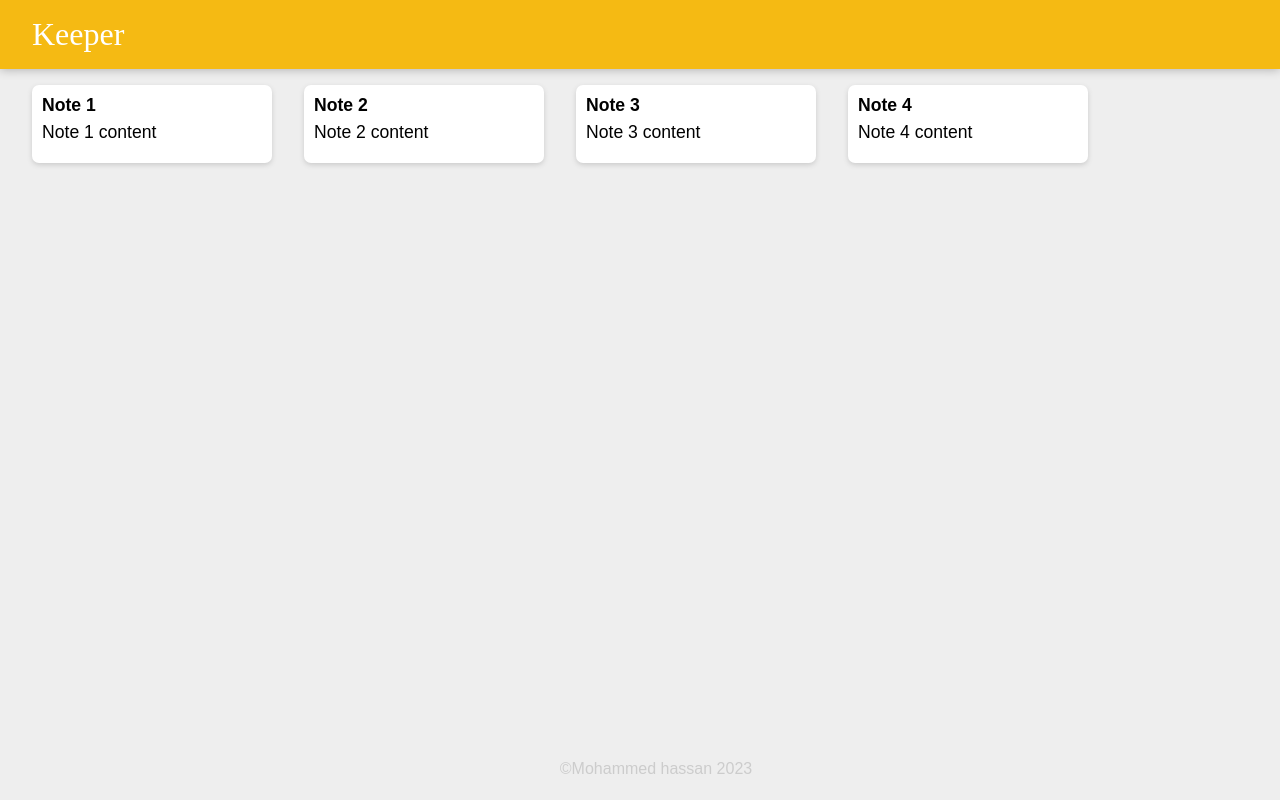
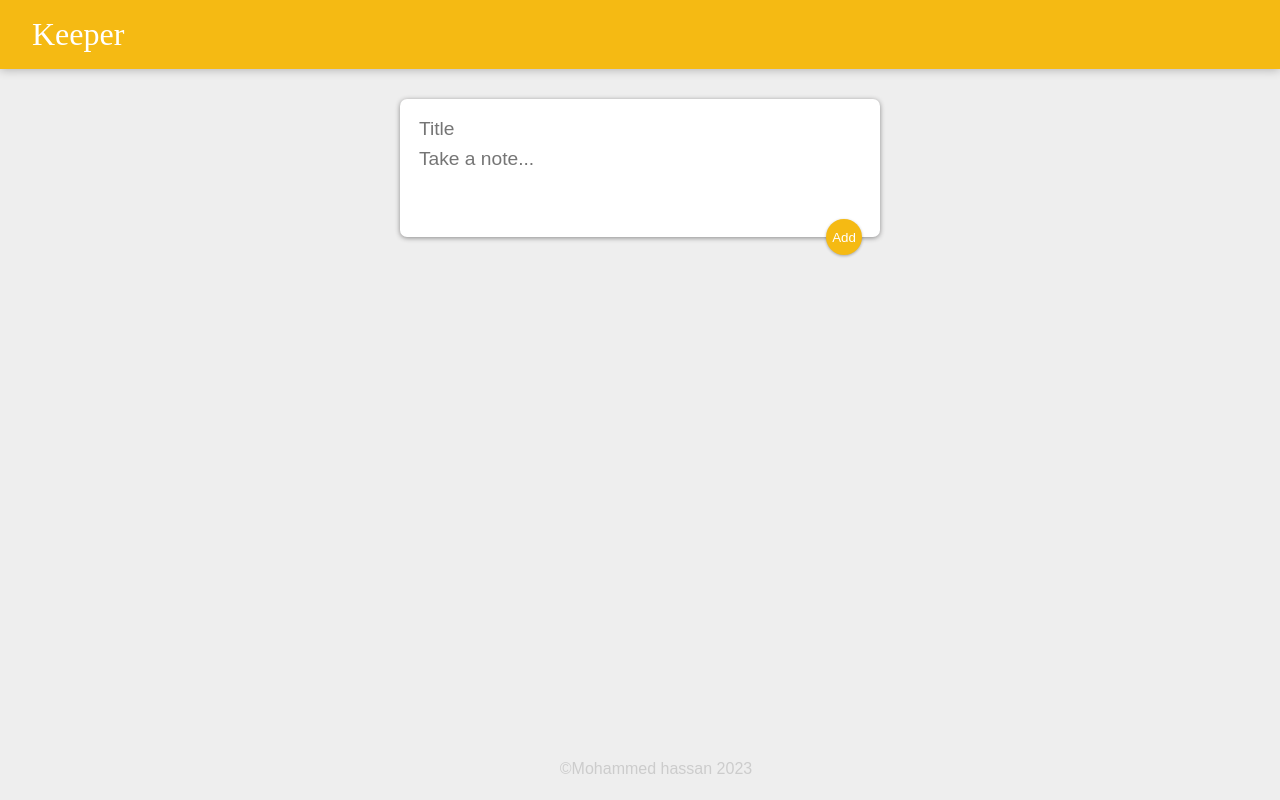
Before and after one commit to MohammedAbdo2344/keeper, a React (Create React App) app: page / in a window 1280 px wide. Built offline with nearby package versions, Linux system fonts and the light colour scheme.

Commit message:
Completed

```diff
--- a/public/index.html
+++ b/public/index.html
@@ -2,7 +2,7 @@
 <html lang="en">
   <head>
     <meta charset="utf-8" />
-    <link rel="icon" href="%PUBLIC_URL%/favicon.ico" />
+    <link rel="icon" href="spaces_-MB_i6vKdtG6Z2n6zWgJ_uploads_Va8GJKNl3rtDyGPK0YeF_512x512_icon.webp" />
     <meta name="viewport" content="width=device-width, initial-scale=1" />
     <meta name="theme-color" content="#000000" />
     <meta
@@ -10,34 +10,11 @@
       content="Web site created using create-react-app"
     />
     <link rel="apple-touch-icon" href="%PUBLIC_URL%/logo192.png" />
-    <!--
-      manifest.json provides metadata used when your web app is installed on a
-      user's mobile device or desktop. See https://developers.google.com/web/fundamentals/web-app-manifest/
-    -->
     <link rel="manifest" href="%PUBLIC_URL%/manifest.json" />
-    <!--
-      Notice the use of %PUBLIC_URL% in the tags above.
-      It will be replaced with the URL of the `public` folder during the build.
-      Only files inside the `public` folder can be referenced from the HTML.
-
-      Unlike "/favicon.ico" or "favicon.ico", "%PUBLIC_URL%/favicon.ico" will
-      work correctly both with client-side routing and a non-root public URL.
-      Learn how to configure a non-root public URL by running `npm run build`.
-    -->
-    <title>React App</title>
+    <title>Keeper App</title>
   </head>
   <body>
     <noscript>You need to enable JavaScript to run this app.</noscript>
     <div id="root"></div>
-    <!--
-      This HTML file is a template.
-      If you open it directly in the browser, you will see an empty page.
-
-      You can add webfonts, meta tags, or analytics to this file.
-      The build step will place the bundled scripts into the <body> tag.
-
-      To begin the development, run `npm start` or `yarn start`.
-      To create a production bundle, use `npm run build` or `yarn build`.
-    -->
   </body>
 </html>
--- a/src/components/App.jsx
+++ b/src/components/App.jsx
@@ -1,19 +1,41 @@
 import Header from "./header";
 import Footer from "./footer";
 import Note from "./note";
-import NoteList from "../notes";
+import CreateArea from "./CreateArea";
+import { useState } from "react";
 
 function App() {
+
+  const [notes, setNotes] = useState([]);
+  function addNote(newNote) {
+    setNotes(prevNotes => {
+      return {
+        ...prevNotes,
+        newNote
+      };
+    });
+  }
+  function deleteNote(id) {
+    setNotes(prevNotes => {
+      return prevNotes.filter((noteItem, index) => {
+        return index !== id;
+      });
+    });
+  }
   return (
-    <div className="App">
+    <div>
       <Header />
-      {NoteList.map(note =>
-        <Note
-          key={note.id}
-          title={note.title}
-          content={note.content}
-        />
-      )}
+      <CreateArea onAdd={addNote} />
+      {notes.map((noteItem, index) => {
+        return <Note
+          key={index}
+          id={index}
+          title={noteItem.title}
+          content={noteItem.content}
+          onDelete={deleteNote}
+        />;
+      })}
+
       <Footer />
     </div>
   );
--- /dev/null
+++ b/src/components/CreateArea.jsx
@@ -0,0 +1,53 @@
+import { useState } from "react"
+
+function CreateArea() {
+
+    const [note, setNote] = useState({
+        title: "",
+        content: ""
+    });
+
+    function handleChange(event) {
+        const { name, value } = event.target;
+
+        setNote(prevNote => {
+          return {
+            ...prevNote,
+            [name]: value
+          };
+        });
+      }
+
+    function submitNote(props) {
+        //3shan a3rf astd3eha tany fe el App.jsx
+        props.onAdd(note);
+        //3shan trg3 default tany
+        setNote({
+            title: "",
+            content: ""
+        });
+
+    }
+    return (
+        <div>
+          <form>
+            <input
+              name="title"
+              onChange={handleChange}
+              value={note.title}
+              placeholder="Title"
+            />
+            <textarea
+              name="content"
+              onChange={handleChange}
+              value={note.content}
+              placeholder="Take a note..."
+              rows="3"
+            />
+            <button onClick={submitNote}>Add</button>
+          </form>
+        </div>
+      );
+
+}
+export default CreateArea
--- a/src/components/note.jsx
+++ b/src/components/note.jsx
@@ -1,10 +1,16 @@
 
 function Note(props) {
+    function handleClick() {
+        props.onDelete(props.id);
+    }
     return (
         <div className="note">
-        <h1>{props.title}</h1>
-        <p>{props.content}</p>
-    </div>
+            <h1>{props.title}</h1>
+            <p>{props.content}</p>
+            <button onClick={() => {
+                handleClick()
+            }}>DELETE</button>
+        </div>
     );
 }
 
--- a/src/index.css
+++ b/src/index.css
@@ -54,3 +54,36 @@
   white-space: pre-wrap;
   word-wrap: break-word;
 }
+form {
+  position: relative;
+  width: 480px;
+  margin: 30px auto 20px auto;
+  background: #fff;
+  padding: 15px;
+  border-radius: 7px;
+  box-shadow: 0 1px 5px rgb(138, 137, 137);
+}
+form input,
+form textarea {
+  width: 100%;
+  border: none;
+  padding: 4px;
+  outline: none;
+  font-size: 1.2em;
+  font-family: inherit;
+  resize: none;
+}
+form button {
+  position: absolute;
+  right: 18px;
+  bottom: -18px;
+  background: #f5ba13;
+  color: #fff;
+  border: none;
+  border-radius: 50%;
+  width: 36px;
+  height: 36px;
+  box-shadow: 0 1px 3px rgba(0, 0, 0, 0.3);
+  cursor: pointer;
+  outline: none;
+}
--- a/src/index.js
+++ b/src/index.js
@@ -2,7 +2,6 @@
 import ReactDOM from 'react-dom/client';
 import './index.css';
 import App from './components/App';
-import note from "./notes"
 
 const root = ReactDOM.createRoot(document.getElementById('root'));
 root.render(
--- a/src/notes.js
+++ /dev/null
@@ -1,23 +0,0 @@
-const notes=[
-    {
-        "id": 1,
-        "title": "Note 1",
-        "content": "Note 1 content",
-    },
-    {
-        "id": 2,
-        "title": "Note 2",
-        "content": "Note 2 content",
-    },
-    {
-        "id": 3,
-        "title": "Note 3",
-        "content": "Note 3 content",
-    },
-    {
-        "id": 4,
-        "title": "Note 4",
-        "content": "Note 4 content",
-    }
-]
-export default notes;
```
Also changed, not shown: public/spaces_-MB_i6vKdtG6Z2n6zWgJ_uploads_Va8GJKNl3rtDyGPK0YeF_512x512_icon.webp (added).
